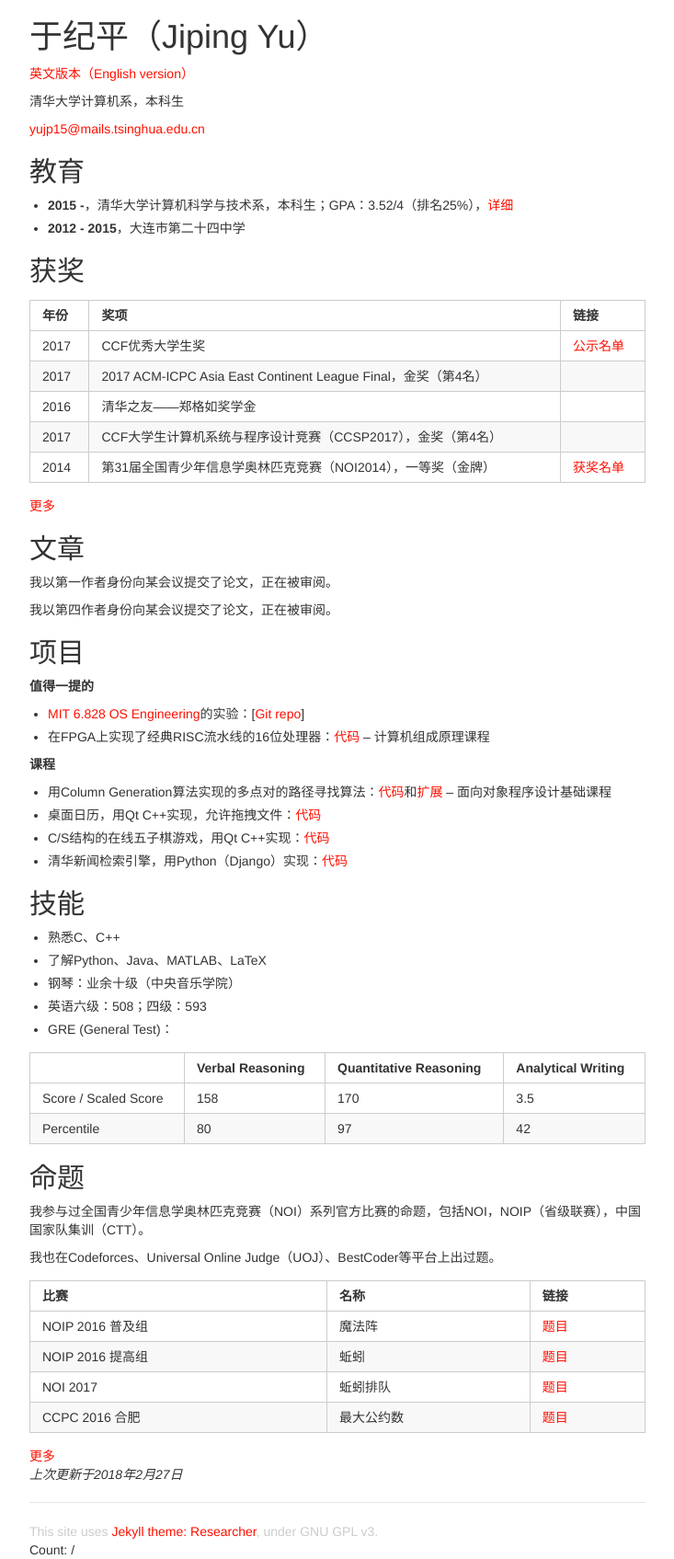
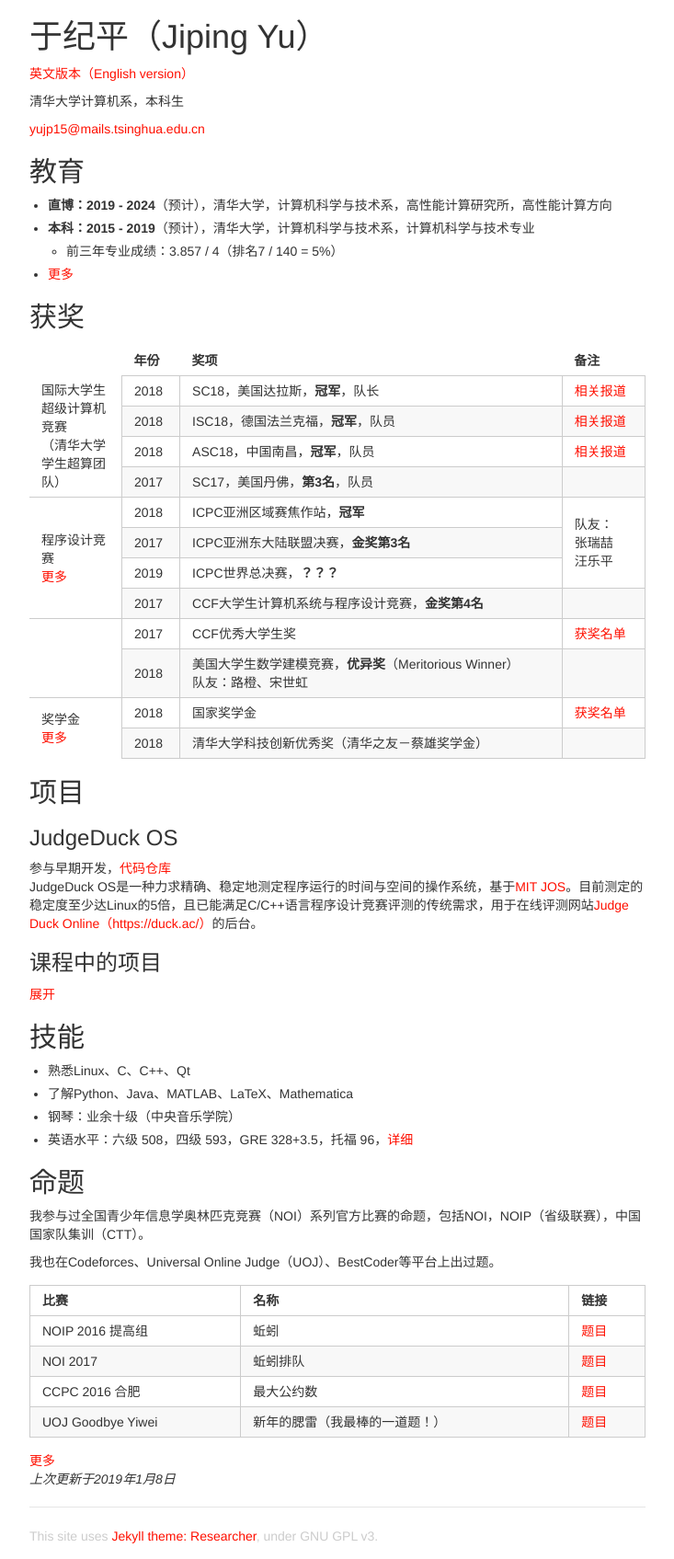
Before and after one commit to ufozgg/ruizhe, a Jekyll site: the page built from zh/index.html, in a window 1280 px wide. Shown: the whole page at 92% size, without its empty margins (273-1006 px from the left). Built offline with Jekyll 4.4.1, drawn with Linux system fonts in a browser that asks for light colours; comment, search, counter and statistics services are not loaded.

Commit message:
update Chinese

```diff
--- a/_layouts/default.html
+++ b/_layouts/default.html
@@ -24,7 +24,6 @@
     <link href='https://fonts.googleapis.com/css?family=Inconsolata:400,700' rel='stylesheet' type='text/css'>
     <link rel="alternate" type="application/rss+xml" title="{{ site.title }} RSS" href="/feed.xml" />
 	<link rel="stylesheet" href="/css/bootstrap.min.css">
-	<script async src="//dn-lbstatics.qbox.me/busuanzi/2.3/busuanzi.pure.mini.js"></script>
 	<script src="/css/jquery.min.js"></script>
     <link rel="stylesheet" href="/css/main.css">
     {% if site.favicon %}
@@ -95,11 +94,6 @@
                 {{ content }}
 				<hr>
 				<font color="#cccccc">This site uses <a href="https://github.com/bk2dcradle/researcher">Jekyll theme: Researcher</a>, under GNU GPL v3.</font>
-				<br>
-				Count:
-				<span id="busuanzi_container_page_pv"><span id="busuanzi_value_page_pv"></span></span>
-				/
-				<span id="busuanzi_container_site_pv"><span id="busuanzi_value_site_pv"></span></span>
             </div>
         {% endif %}
     </div>
--- a/en/index.html
+++ b/en/index.html
@@ -4,7 +4,7 @@ title: Jiping Yu (于纪平)
 ---
 <h1 id="jiping-yu于纪平">Jiping Yu (于纪平)</h1>
 
-<p><a href="/zh">Chinese version (中文版本)</a></p>
+<p><strong>Not yet up-to-date, please refer to the <a href="/zh">Chinese version (中文版本)</a>......</strong></p>
 
 <p>Undergraduate, Department of Computer Science and Technology, Tsinghua University, China</p>
 
@@ -13,7 +13,7 @@ title: Jiping Yu (于纪平)
 <h2 id="Education">Education</h2>
 
 <ul>
-	<li><strong>2015 -</strong>, Undergraduate, Department of Computer Science and Technology, Tsinghua University, China; GPA: 3.52/4 (ranking 25%), <a href="courses.html">details</a></li>
+	<li><strong>2015 -</strong>, Undergraduate, Department of Computer Science and Technology, Tsinghua University, China; GPA: 3.52/4 (ranking 25%)</li>
 	<li><strong>2012 - 2015</strong>, Dalian No.24 High School</li>
 </ul>
 
--- a/zh/index.html
+++ b/zh/index.html
@@ -13,141 +13,216 @@ title: 于纪平（Jiping Yu）
 <h2 id="教育">教育</h2>
 
 <ul>
-	<li><strong>2015 -</strong>，清华大学计算机科学与技术系，本科生；GPA：3.52/4（排名25%），<a href="courses.html">详细</a></li>
-	<li><strong>2012 - 2015</strong>，大连市第二十四中学</li>
+	<li><strong>直博：2019 - 2024</strong>（预计），清华大学，计算机科学与技术系，高性能计算研究所，高性能计算方向</li>
+	<li><strong>本科：2015 - 2019</strong>（预计），清华大学，计算机科学与技术系，计算机科学与技术专业</li>
+	<ul><li>前三年专业成绩：3.857&nbsp;/&nbsp;4（排名7&nbsp;/&nbsp;140&nbsp;=&nbsp;5%）</li></ul>
+	<li id="edu" hidden="true"><strong>2012 - 2015</strong>，大连市第二十四中学</li>
+	<li id="edu" hidden="true"><strong>2009 - 2012</strong>，辽宁师范大学第二附属中学（辽宁师范大学附属中学初中部）</li>
+	<li id="edu" hidden="true"><strong>2003 - 2009</strong>，大连市沙河口区中心小学（<a href="https://baike.baidu.com/item/刘长春/16657">刘长春</a>小学）</li>
+	<script type="text/javascript">
+	$(document).ready(function(){
+		$("a#edu").click(function(){
+			$("li#edu").toggle();
+			$("a#edu").toggle();
+		});
+	});
+	</script>
+	<li><a href="javascript:;" id="edu">更多</a>
+	<a href="javascript:;" id="edu" hidden="true">折叠</a></li>
 </ul>
 
 <h2 id="获奖">获奖</h2>
 
 <table>
 	<thead>
-		<tr>
-			<th>年份</th>
-			<th>奖项</th>
-			<th>链接</th>
+		<tr style="border-style:none">
+			<th width="15%" style="border-style:none"></th>
+			<th style="border-style:none">年份</th>
+			<th style="border-style:none">奖项</th>
+			<th style="border-style:none">备注</th>
 		</tr>
 	</thead>
-	<tbody id="award">
+
+	<!-- 超算竞赛开始 -->
+	<tbody>
+	<tr style="border-style:none"><td rowspan=4 style="border-style:none">国际大学生超级计算机竞赛<br/>（清华大学学生超算团队）<br/></td>
+		<td>2018</td>
+		<td>SC18，美国达拉斯，<strong>冠军</strong>，队长</td>
+		<td><a href="http://news.tsinghua.edu.cn/publish/thunews/9648/2018/20181116091150736161540/20181116091150736161540_.html">相关报道</a></td>
+	</tr>
 	<tr>
-			<td>2017</td>
-			<td>CCF优秀大学生奖</td>
-			<td><a href="http://www.ccf.org.cn/c/2017-07-31/602612.shtml">公示名单</a></td>
+		<td>2018</td>
+		<td>ISC18，德国法兰克福，<strong>冠军</strong>，队员</td>
+		<td><a href="http://news.tsinghua.edu.cn/publish/thunews/9648/2018/20180629085109763717159/20180629085109763717159_.html">相关报道</a></td>
+	</tr>
+	<tr>
+		<td>2018</td>
+		<td>ASC18，中国南昌，<strong>冠军</strong>，队员</td>
+		<td><a href="http://news.tsinghua.edu.cn/publish/thunews/9649/2018/20180510171910362705228/20180510171910362705228_.html">相关报道</a></td>
 	</tr>
 	<tr>
 		<td>2017</td>
-			<td>2017 ACM-ICPC Asia East Continent League Final，金奖（第4名）</td>
+		<td>SC17，美国丹佛，<strong>第3名</strong>，队员</td>
+		<td></td>
+	</tr>
+	<!-- 超算竞赛结束 -->
+
+	<!-- 程序设计竞赛开始 -->
+	<tbody>
+	<tr><td rowspan=9 style="border-style:none">程序设计竞赛<br/><a href="javascript:;" id="icpc">更多</a><a href="javascript:;" id="icpc" hidden="true">折叠</a></td>
+		<td>2018</td>
+		<td>ICPC亚洲区域赛焦作站，<strong>冠军</strong></td>
+		<td rowspan=3>队友：<br/>张瑞喆<br/>汪乐平</td>
+	</tr>
+	<tr>
+		<td>2017</td>
+		<td>ICPC亚洲东大陆联盟决赛，<strong>金奖第3名</strong></td>
+	</tr>
+	<tr>
+		<td>2019</td>
+		<td>ICPC世界总决赛，<strong>？？？</strong></td>
+	</tr>
+	<tr>
+		<td>2017</td>
+		<td>CCF大学生计算机系统与程序设计竞赛，<strong>金奖第4名</strong></td>
+		<td></td>
+	</tr>
+	<script type="text/javascript">
+	$(document).ready(function(){
+		$("a#icpc").click(function(){
+			$("tbody#icpc").toggle();
+			$("a#icpc").toggle();
+		});
+	});
+	</script>
+	</tbody>
+	<tbody id="icpc" hidden="true">
+	<tr style="border-style:none"><td rowspan=9 style="border-style:none"></td>
+		<td>2014</td>
+		<td>全国青少年信息学奥林匹克竞赛，<strong>金牌</strong></td>
+		<td><a href="http://download.noi.cn/T/2014/NOI2014huojiangzhengshi.htm">获奖名单</a></td>
+	</tr>
+	<tr>
+		<td>2013</td>
+		<td>全国青少年信息学奥林匹克竞赛，<strong>金牌</strong></td>
+		<td><a href="http://www.noi.cn/RequireFile.do?fid=BTYdebAA">获奖名单</a></td>
+	</tr>
+	<tr>
+		<td>2018</td>
+		<td>两岸清华暨香港科技大学程序设计竞赛，<strong>特优奖第2名</strong><br/>队友：张瑞喆、秦岳</td>
+		<td></td>
+	</tr>
+	<tr>
+		<td>2017</td>
+		<td>CodeM编程大赛，<strong>季军</strong></td>
+		<td><a href="https://www.nowcoder.com/activity/2018codem/index?from=meituan#review">网站</a></td>
+	</tr>
+	<tr>
+		<td>2017</td>
+		<td>第9次CCF软件能力认证（CSP认证），满分通过</td>
+		<td><a href="http://cspro.org/lead/servlet/Upload?action=download_file_ccf&attach_id=iwoulk1pru94&bo_id=FBP000405">成绩单</a></td>
+	</tr>
+	<tr>
+		<td>2017</td>
+		<td>MegCup极客挑战赛，<strong>第10名</strong></td>
+		<td><a href="https://2017.megcup.com/">网站</a></td>
+	</tr>
+	</tbody>
+	<!-- 程序设计竞赛结束 -->
+
+	<!-- 其他开始 -->
+	<tbody>
+	<tr><td rowspan=9 style="border-style:none"></td>
+		<td>2017</td>
+		<td>CCF优秀大学生奖</td>
+		<td><a href="http://www.ccf.org.cn/c/2017-07-31/602612.shtml">获奖名单</a></td>
+	</tr>
+	<tr>
+		<td>2018</td>
+		<td>美国大学生数学建模竞赛，<strong>优异奖</strong>（Meritorious Winner）<br/>队友：路橙、宋世虹</td>
+		<td></td>
+	</tr>
+	<!-- 其他结束 -->
+
+	<!-- 奖学金开始 -->
+	<tbody>
+	<tr><td rowspan=9 style="border-style:none">奖学金<br/><a href="javascript:;" id="jxj">更多</a><a href="javascript:;" id="jxj" hidden="true">折叠</a></td>
+		<td>2018</td>
+		<td>国家奖学金</td>
+		<td><a href="http://www.moe.edu.cn/srcsite/A05/s7505/201811/t20181114_354826.html">获奖名单</a></td>
+	</tr>
+	<tr>
+		<td>2018</td>
+		<td>清华大学科技创新优秀奖（清华之友－蔡雄奖学金）</td>
+		<td></td>
+	</tr>
+	<script type="text/javascript">
+	$(document).ready(function(){
+		$("a#jxj").click(function(){
+			$("tbody#jxj").toggle();
+			$("a#jxj").toggle();
+		});
+	});
+	</script>
+	</tbody>
+	<tbody id="jxj" hidden="true">
+	<tr style="border-style:none"><td rowspan=9 style="border-style:none"></td>
+		<td>2016</td>
+		<td>清华大学学业优秀奖（清华之友－郑格如奖学金）</td>
 		<td></td>
 	</tr>
 	<tr>
 		<td>2016</td>
-			<td>清华之友——郑格如奖学金</td>
+		<td>清华大学学习进步奖（校设奖学金）</td>
 		<td></td>
 	</tr>
 	<tr>
-			<td>2017</td>
-			<td>CCF大学生计算机系统与程序设计竞赛（CCSP2017），金奖（第4名）</td>
+		<td>2015</td>
+		<td>清华大学新生二等奖学金</td>
 		<td></td>
 	</tr>
-		<tr>
-			<td>2014</td>
-			<td>第31届全国青少年信息学奥林匹克竞赛（NOI2014），一等奖（金牌）</td>
-			<td><a href="http://download.noi.cn/T/2014/NOI2014huojiangzhengshi.htm">获奖名单</a></td>
-		</tr>
 	</tbody>
-	<tbody id="award" hidden="true">
-		<tr>
-			<td>2017</td>
-			<td>CCF优秀大学生奖</td>
-			<td><a href="http://www.ccf.org.cn/c/2017-07-31/602612.shtml">公示名单</a></td>
-		</tr>
-		<tr>
-			<td>2017</td>
-			<td>2017 ACM-ICPC Asia East Continent League Final，金奖（第4名）</td>
-			<td></td>
-		</tr>
-		<tr>
-			<td>2016</td>
-			<td>清华之友——郑格如奖学金</td>
-			<td></td>
-		</tr>
-		<tr>
-			<td>2017</td>
-			<td>CCF大学生计算机系统与程序设计竞赛（CCSP2017），金奖（第4名）</td>
-			<td></td>
-		</tr>
-		<tr>
-			<td>2014</td>
-			<td>第31届全国青少年信息学奥林匹克竞赛（NOI2014），一等奖（金牌）</td>
-			<td><a href="http://download.noi.cn/T/2014/NOI2014huojiangzhengshi.htm">获奖名单</a></td>
-		</tr>
-		<tr>
-			<td>2013</td>
-			<td>第30届全国青少年信息学奥林匹克竞赛（NOI2013），一等奖（金牌）</td>
-			<td><a href="http://history.ccf.org.cn/resources/1190201776262/noi/CCFNOI2013huojiangmingdan2013-07-25-05_01_17.htm">获奖名单</a></td>
-		</tr>
-		<tr>
-			<td>2017</td>
-			<td>CodeM编程大赛，季军</td>
-			<td><a href="http://codem.meituan.com/">网站</a></td>
-		</tr>
-		<tr>
-			<td>2017</td>
-			<td>第9次CCF软件能力认证（CSP认证），满分通过</td>
-			<td><a href="http://cspro.org/lead/dformsys/application/ccf/pdf/201608107644.pdf">成绩单</a></td>
-		</tr>
-		<tr>
-			<td>2017</td>
-			<td>MegCup极客挑战赛，第10名</td>
-			<td><a href="https://2017.megcup.com/">网站</a></td>
-		</tr>
-	</tbody>
+	<!-- 奖学金结束 -->
+
 </table>
+
+<h2 id="项目">项目</h2>
+
+<h3>JudgeDuck OS</h3>
+
+参与早期开发，<a href="https://github.com/wangyisong1996/JudgeDuck-OS">代码仓库</a><br/>
+JudgeDuck OS是一种力求精确、稳定地测定程序运行的时间与空间的操作系统，基于<a href="https://pdos.csail.mit.edu/6.828/2018/jos.git/">MIT JOS</a>。目前测定的稳定度至少达Linux的5倍，且已能满足C/C++语言程序设计竞赛评测的传统需求，用于在线评测网站<a href="https://duck.ac/">Judge Duck Online（https://duck.ac/）</a>的后台。<br/>
+
+<h3>课程中的项目</h3>
+
+<a href="javascript:;" id="proj">展开</a><a href="javascript:;" id="proj" hidden="true">折叠</a>
 <script type="text/javascript">
 $(document).ready(function(){
-	$("a#award").click(function(){
-		$("tbody#award").toggle();
-		$("a#award").toggle();
+	$("a#proj").click(function(){
+		$("ul#proj").toggle();
+		$("a#proj").toggle();
 	});
 });
 </script>
-<a id="award">更多</a>
-<a id="award" hidden="true">折叠</a>
-
-<h2 id="文章">文章</h2>
-
-<p>我以第一作者身份向某会议提交了论文，正在被审阅。</p>
-
-<p>我以第四作者身份向某会议提交了论文，正在被审阅。</p>
-
-<h2 id="项目">项目</h2>
-
-<p><strong>值得一提的</strong></p>
-
-<ul>
-	<li><a href="https://pdos.csail.mit.edu/6.828/2016/">MIT 6.828 OS Engineering</a>的实验：[<a href="https://github.com/saffahyjp/6.828">Git repo</a>]</li>
+<ul id="proj" hidden="true">
 	<li>在FPGA上实现了经典RISC流水线的16位处理器：<a href="https://github.com/saffahyjp/display/tree/master/cpu">代码</a> – 计算机组成原理课程</li>
-</ul>
-
-<p><strong>课程</strong></p>
-
-<ul>
 	<li>用Column Generation算法实现的多点对的路径寻找算法：<a href="https://github.com/saffahyjp/display/tree/master/mulpath">代码</a>和<a href="https://github.com/saffahyjp/display/tree/master/mulpath_large">扩展</a> – 面向对象程序设计基础课程</li>
-	<li>桌面日历，用Qt C++实现，允许拖拽文件：<a href="https://github.com/saffahyjp/display/tree/master/calendar">代码</a></li>
-	<li>C/S结构的在线五子棋游戏，用Qt C++实现：<a href="https://github.com/saffahyjp/display/tree/master/gobang_net">代码</a></li>
-	<li>清华新闻检索引擎，用Python（Django）实现：<a href="https://github.com/saffahyjp/display/tree/master/news_search">代码</a></li>
+	<li>桌面日历，用Qt C++实现，允许拖拽文件：<a href="https://github.com/saffahyjp/display/tree/master/calendar">代码</a> - 程序设计训练课程</li>
+	<li>C/S结构的在线五子棋游戏，用Qt C++实现：<a href="https://github.com/saffahyjp/display/tree/master/gobang_net">代码</a> - 程序设计训练课程</li>
+	<li>清华新闻检索引擎，用Python（Django）实现：<a href="https://github.com/saffahyjp/display/tree/master/news_search">代码</a> - 程序设计训练课程</li>
 </ul>
 
 <h2 id="技能">技能</h2>
 
 <ul>
-	<li>熟悉C、C++</li>
-	<li>了解Python、Java、MATLAB、LaTeX</li>
+	<li>熟悉Linux、C、C++、Qt</li>
+	<li>了解Python、Java、MATLAB、LaTeX、Mathematica</li>
 	<li>钢琴：业余十级（中央音乐学院）</li>
-	<li>英语六级：508；四级：593</li>
+	<li>英语水平：六级 508，四级 593，GRE 328+3.5，托福 96，<a href="javascript:;" id="eng">详细</a><a href="javascript:;" id="eng" hidden="true">折叠</a></li>
+	<ul id="eng" hidden="true">
 		<li>GRE (General Test)：</li>
 	</ul>
-
-<table>
+	<table id="eng" hidden="true">
 		<thead>
 			<tr>
 				<th></th>
@@ -171,6 +246,40 @@ $(document).ready(function(){
 			</tr>
 		</tbody>
 	</table>
+	<ul id="eng" hidden="true">
+		<li>托福网考（TOEFL iBT）：</li>
+	</ul>
+	<table id="eng" hidden="true">
+		<thead>
+			<tr>
+				<th>阅读</th>
+				<th>听力</th>
+				<th>口语</th>
+				<th>写作</th>
+				<th>总分</th>
+			</tr>
+		</thead>
+		<tbody>
+			<tr>
+				<td>27</td>
+				<td>26</td>
+				<td>22</td>
+				<td>21</td>
+				<td>96</td>
+			</tr>
+		</tbody>
+	</table>
+</ul>
+
+<script type="text/javascript">
+$(document).ready(function(){
+	$("a#eng").click(function(){
+		$("ul#eng").toggle();
+		$("table#eng").toggle();
+		$("a#eng").toggle();
+	});
+});
+</script>
 
 <h2 id="命题">命题</h2>
 
@@ -188,11 +297,6 @@ $(document).ready(function(){
 	</thead>
 	<tbody id="problem">
 		<tr>
-			<td>NOIP 2016 普及组</td>
-			<td>魔法阵</td>
-			<td><a href="https://www.luogu.org/problem/show?pid=2119">题目</a></td>
-		</tr>
-		<tr>
 			<td>NOIP 2016 提高组</td>
 			<td>蚯蚓</td>
 			<td><a href="http://uoj.ac/problem/264">题目</a></td>
@@ -206,6 +310,11 @@ $(document).ready(function(){
 			<td>CCPC 2016 合肥</td>
 			<td>最大公约数</td>
 			<td><a href="http://acm.hdu.edu.cn/showproblem.php?pid=5970">题目</a></td>
+		</tr>
+		<tr>
+			<td>UOJ Goodbye Yiwei</td>
+			<td>新年的腮雷（我最棒的一道题！）</td>
+			<td><a href="http://uoj.ac/problem/177">题目</a></td>
 		</tr>
 	</tbody>
 	<tbody id="problem" hidden="true">
@@ -225,14 +334,24 @@ $(document).ready(function(){
 			<td><a href="http://uoj.ac/problem/315">题目</a></td>
 		</tr>
 		<tr>
+			<td>NOI 2016</td>
+			<td>网格（参与命题）</td>
+			<td><a href="http://uoj.ac/problem/220">题目</a></td>
+		</tr>
+		<tr>
+			<td>CCPC 2018 秦皇岛</td>
+			<td>perfect</td>
+			<td><a href="https://github.com/DiamondJack/CCPC2018QHD/blob/master/day1/perfect/statement/en.md">英文题目</a></td>
+		</tr>
+		<tr>
 			<td>CCPC 2016 合肥</td>
 			<td>最大公约数</td>
 			<td><a href="http://acm.hdu.edu.cn/showproblem.php?pid=5970">题目</a></td>
 		</tr>
 		<tr>
-			<td>NOI 2016</td>
-			<td> </td>
-			<td> </td>
+			<td>2017六省省选</td>
+			<td>摧毁“树状图”</td>
+			<td><a href="https://loj.ac/problem/2144">题目</a></td>
 		</tr>
 		<tr>
 			<td>CTT 2015</td>
@@ -245,9 +364,9 @@ $(document).ready(function(){
 			<td><a href="http://uoj.ac/problem/267">题目</a></td>
 		</tr>
 		<tr>
-			<td>2017六省省选</td>
-			<td>摧毁“树状图”（<strong><em>这道题是给我女友出的哦～</em></strong>）</td>
-			<td><a href="https://loj.ac/problem/2144">题目</a></td>
+			<td>2018 清华校赛</td>
+			<td>《算法与数据结构》小助教招募通知</td>
+			<td><a href="https://loj.ac/problem/6390">题目</a></td>
 		</tr>
 		<tr>
 			<td>UOJ Round #7</td>
@@ -261,7 +380,7 @@ $(document).ready(function(){
 		</tr>
 		<tr>
 			<td>UOJ Goodbye Yiwei</td>
-			<td>新年的腮雷（我最好的一道题！）</td>
+			<td>新年的腮雷（我最棒的一道题！）</td>
 			<td><a href="http://uoj.ac/problem/177">题目</a></td>
 		</tr>
 		<tr>
@@ -294,7 +413,7 @@ $(document).ready(function(){
 	});
 });
 </script>
-<a id="problem">更多</a>
-<a id="problem" hidden="true">折叠</a>
+<a href="javascript:;" id="problem">更多</a>
+<a href="javascript:;" id="problem" hidden="true">折叠</a>
 
-<p><em>上次更新于2018年2月27日</em></p>
+<p><em>上次更新于2019年1月8日</em></p>
```
Also changed, not shown: en/courses.md (deleted, +0 -71 lines), zh/courses.md (deleted, +0 -71 lines). Lines whose indentation alone changed are shown as unchanged.
